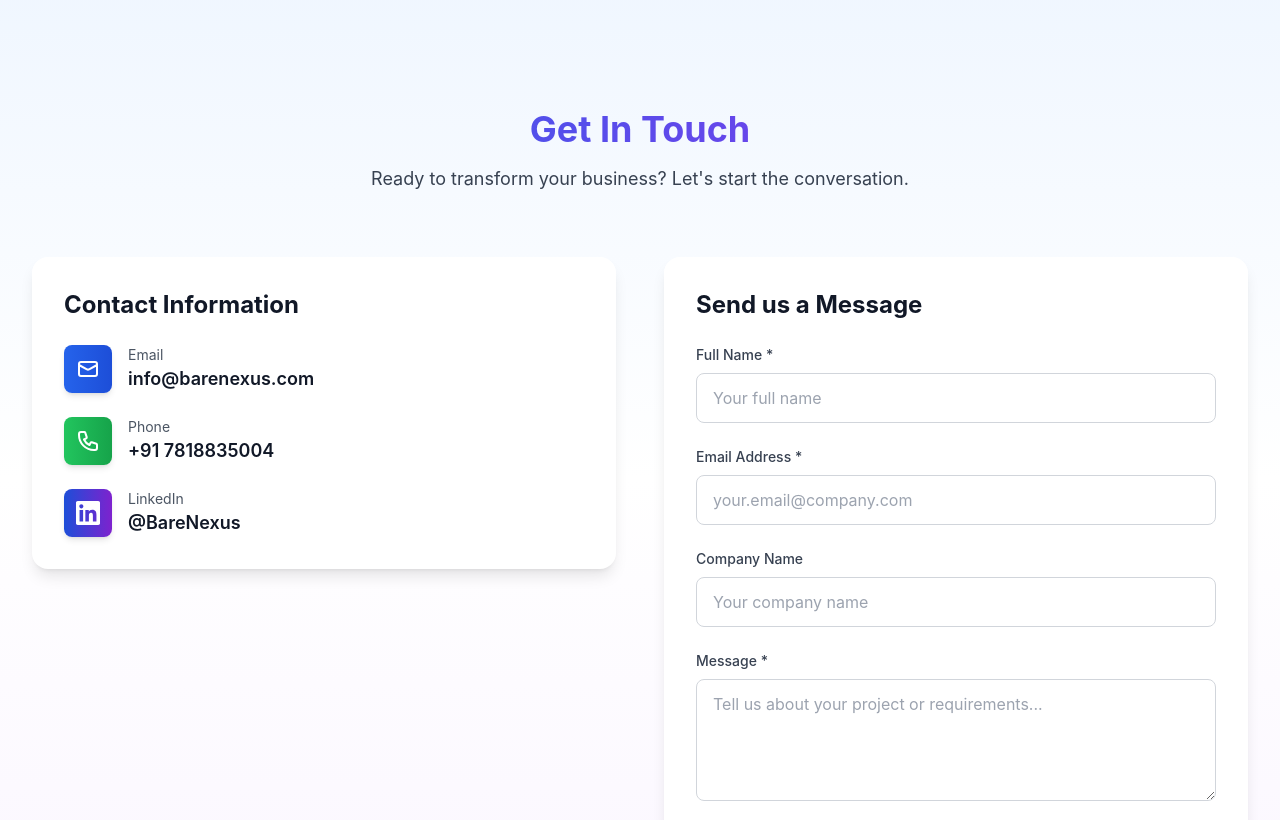
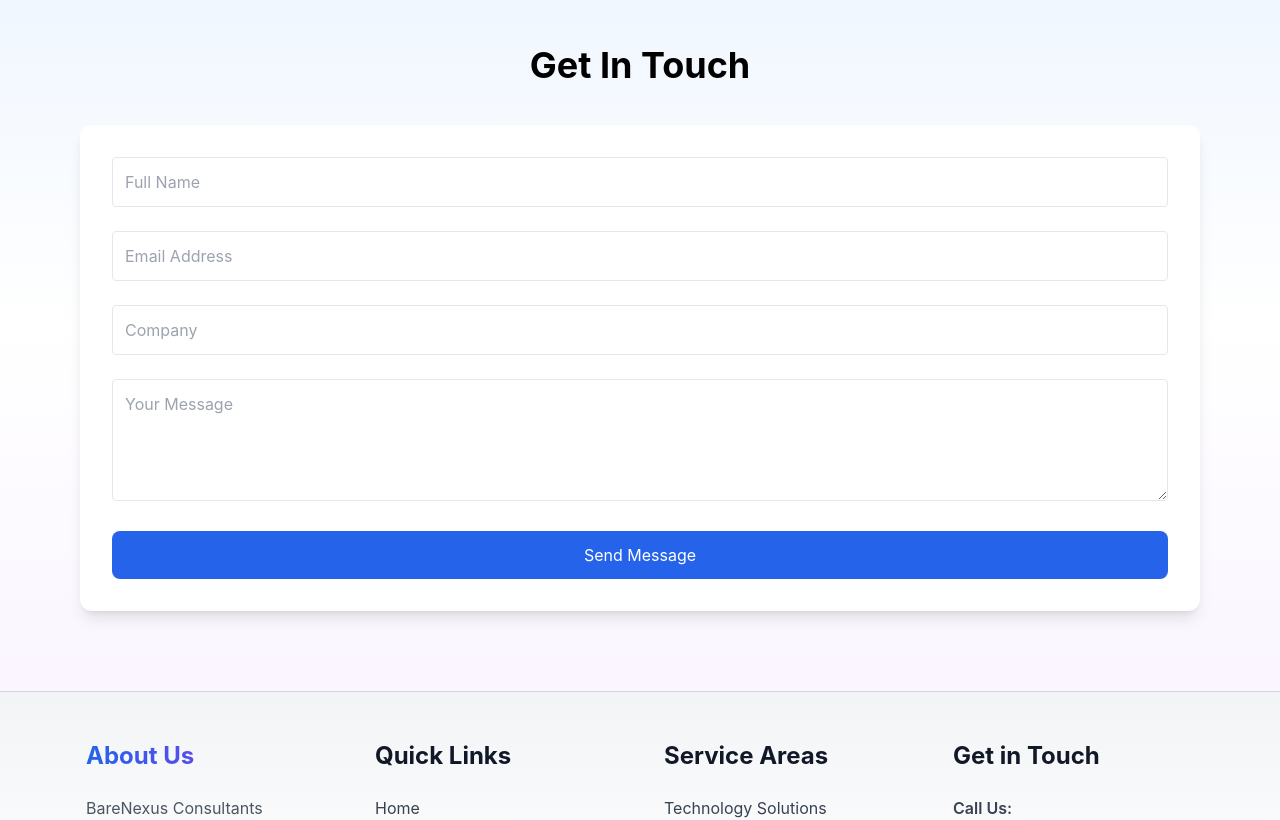
Before and after one commit to barenexus/barenexus_website, a React (Create React App) app: page / in a window 1280 px wide. Shown: the part 3060-3880 px from the top of the page. Built offline with nearby package versions, Linux system fonts and the light colour scheme.

Commit message:
form update

```diff
--- a/src/Pages/Contact.jsx
+++ b/src/Pages/Contact.jsx
@@ -1,33 +1,31 @@
-import React, { useEffect, useState } from "react";
-import { getFormData } from "../services/dataServices";
-import AOS from "aos";
-import "aos/dist/aos.css";
+import React, { useState } from "react";
 import emailjs from "@emailjs/browser";
 
 const Contact = () => {
-  const [formData, setFormData] = useState({});
+  const [formData, setFormData] = useState({
+    name: "",
+    email: "",
+    company: "",
+    message: "",
+  });
 
-  useEffect(() => {
-    getFormData()
-      .then((data) => setFormData(data))
-      .catch((err) => console.error("Error loading users:", err));
+  const [loading, setLoading] = useState(false);
+  const [status, setStatus] = useState("");
 
-    // Initialize AOS
-    AOS.init({ duration: 1000, once: true, easing: "ease-in-out" });
-  }, []);
-
-  const handleInputChange = (e) => {
-    const { name, value } = e.target;
-    setFormData((prev) => ({
-      ...prev,
-      [name]: value,
-    }));
+  const handleChange = (e) => {
+    setFormData({
+      ...formData,
+      [e.target.name]: e.target.value,
+    });
   };
 
-  const handleSubmit = (e) => {
+  const handleSubmit = async (e) => {
     e.preventDefault();
 
-    emailjs.send(
+    setLoading(true);
+
+    try {
+      await emailjs.send(
         "service_mcs9ux9",
         "template_v24zt8e",
         {
@@ -36,207 +34,92 @@ const Contact = () => {
           company: formData.company,
           message: formData.message,
         },
-      "246FNW8tt9SxjvkU3"
-    )
-    .then(() => {
-      alert("Message sent successfully!");
-    })
-    .catch(() => {
-      alert("Failed to send message");
+        "246FNW8tt9SxjvkU3",
+      );
+
+      setStatus("success");
+
+      setFormData({
+        name: "",
+        email: "",
+        company: "",
+        message: "",
       });
+    } catch (error) {
+      setStatus("error");
+    }
+
+    setLoading(false);
   };
+
   return (
-    <section
-      id="contact"
-      className="py-20 bg-gradient-to-b from-blue-50 via-white to-purple-50"
+    <section className="py-20 bg-gradient-to-b from-blue-50 via-white to-purple-50">
+      <div className="max-w-6xl mx-auto px-4">
+        <h2 className="text-4xl font-bold text-center mb-10">Get In Touch</h2>
+
+        <form
+          onSubmit={handleSubmit}
+          className="bg-white p-8 rounded-xl shadow-lg space-y-6"
         >
-      <div className="mx-auto mt-16 px-4 sm:px-6 lg:px-8">
-        <div className="text-center mb-16" data-aos="fade-up">
-          <h2 className="text-3xl sm:text-4xl font-bold text-transparent bg-clip-text bg-gradient-to-r from-blue-600 to-purple-600 mb-4">
-            Get In Touch
-          </h2>
-          <p className="text-lg text-gray-700">
-            Ready to transform your business? Let's start the conversation.
-          </p>
-        </div>
-
-        <div className="grid lg:grid-cols-2 gap-12">
-          {/* Contact Information */}
-          <div className="space-y-8" data-aos="fade-right">
-            <div className="bg-white p-8 rounded-2xl shadow-lg hover:shadow-2xl transform hover:-translate-y-1 transition-all duration-300">
-              <h3 className="text-2xl font-bold text-gray-900 mb-6">
-                Contact Information
-              </h3>
-              <div className="space-y-6">
-                <div className="flex items-center" data-aos="fade-up">
-                  <div className="w-12 h-12 bg-gradient-to-r from-blue-600 to-blue-700 rounded-lg flex items-center justify-center mr-4 shadow-md">
-                    <svg
-                      className="w-6 h-6 text-white"
-                      fill="none"
-                      stroke="currentColor"
-                      viewBox="0 0 24 24"
-                    >
-                      <path
-                        strokeLinecap="round"
-                        strokeLinejoin="round"
-                        strokeWidth={2}
-                        d="M3 8l7.89 4.26a2 2 0 002.22 0L21 8M5 19h14a2 2 0 002-2V7a2 2 0 00-2-2H5a2 2 0 00-2 2v10a2 2 0 002 2z"
-                      />
-                    </svg>
-                  </div>
-                  <div>
-                    <p className="text-sm text-gray-600">Email</p>
-                    <a
-                      href="mailto:info@barenexus.com"
-                      className="text-lg font-semibold text-gray-900"
-                    >
-                      info@barenexus.com
-                    </a>
-                  </div>
-                </div>
-
-                <div className="flex items-center" data-aos="fade-up" data-aos-delay="200">
-                  <div className="w-12 h-12 bg-gradient-to-r from-green-500 to-green-600 rounded-lg flex items-center justify-center mr-4 shadow-md">
-                    <svg
-                      className="w-6 h-6 text-white"
-                      fill="none"
-                      stroke="currentColor"
-                      viewBox="0 0 24 24"
-                    >
-                      <path
-                        strokeLinecap="round"
-                        strokeLinejoin="round"
-                        strokeWidth={2}
-                        d="M3 5a2 2 0 012-2h3.28a1 1 0 01.948.684l1.498 4.493a1 1 0 01-.502 1.21l-2.257 1.13a11.042 11.042 0 005.516 5.516l1.13-2.257a1 1 0 011.21-.502l4.493 1.498a1 1 0 01.684.949V19a2 2 0 01-2 2h-1C9.716 21 3 14.284 3 6V5z"
-                      />
-                    </svg>
-                  </div>
-                  <div>
-                    <p className="text-sm text-gray-600">Phone</p>
-                    <a
-                      href="tel:+917818835004"
-                      className="text-lg font-semibold text-gray-900"
-                    >
-                      +91 7818835004
-                    </a>
-                  </div>
-                </div>
-
-                <div className="flex items-center" data-aos="fade-up" data-aos-delay="400">
-                  <div className="w-12 h-12 bg-gradient-to-r from-blue-700 to-purple-700 rounded-lg flex items-center justify-center mr-4 shadow-md">
-                    <svg
-                      className="w-6 h-6 text-white"
-                      fill="currentColor"
-                      viewBox="0 0 24 24"
-                    >
-                      <path d="M20.447 20.452h-3.554v-5.569c0-1.328-.027-3.037-1.852-3.037-1.853 0-2.136 1.445-2.136 2.939v5.667H9.351V9h3.414v1.561h.046c.477-.9 1.637-1.85 3.37-1.85 3.601 0 4.267 2.37 4.267 5.455v6.286zM5.337 7.433c-1.144 0-2.063-.926-2.063-2.065 0-1.138.92-2.063 2.063-2.063 1.14 0 2.064.925 2.064 2.063 0 1.139-.925 2.065-2.064 2.065zm1.782 13.019H3.555V9h3.564v11.452zM22.225 0H1.771C.792 0 0 .774 0 1.729v20.542C0 23.227.792 24 1.771 24h20.451C23.2 24 24 23.227 24 22.271V1.729C24 .774 23.2 0 22.222 0h.003z" />
-                    </svg>
-                  </div>
-                  <div>
-                    <p className="text-sm text-gray-600">LinkedIn</p>
-                    <a
-                      href="https://www.linkedin.com/company/barenexus/"
-                      className="text-lg font-semibold text-gray-900"
-                    >
-                      @BareNexus
-                    </a>
-                  </div>
-                </div>
-              </div>
-            </div>
-          </div>
-
-          {/* Contact Form */}
-          <div
-            className="bg-white p-8 rounded-2xl shadow-lg hover:shadow-2xl transform hover:-translate-y-1 transition-all duration-300"
-            data-aos="zoom-in"
-          >
-            <h3 className="text-2xl font-bold text-gray-900 mb-6">
-              Send us a Message
-            </h3>
-            <form onSubmit={handleSubmit} className="space-y-6">
-              <div data-aos="fade-up">
-                <label
-                  htmlFor="name"
-                  className="block text-sm font-medium text-gray-700 mb-2"
-                >
-                  Full Name *
-                </label>
           <input
             type="text"
-                  id="name"
             name="name"
+            placeholder="Full Name"
             value={formData.name}
-                  onChange={handleInputChange}
+            onChange={handleChange}
             required
-                  className="w-full px-4 py-3 border border-gray-300 rounded-lg focus:ring-2 focus:ring-blue-600 focus:border-transparent transition-all duration-200"
-                  placeholder="Your full name"
+            className="w-full border p-3 rounded"
           />
-              </div>
-              <div data-aos="fade-up" data-aos-delay="200">
-                <label
-                  htmlFor="email"
-                  className="block text-sm font-medium text-gray-700 mb-2"
-                >
-                  Email Address *
-                </label>
+
           <input
             type="email"
-                  id="email"
             name="email"
+            placeholder="Email Address"
             value={formData.email}
-                  onChange={handleInputChange}
+            onChange={handleChange}
             required
-                  className="w-full px-4 py-3 border border-gray-300 rounded-lg focus:ring-2 focus:ring-blue-600 focus:border-transparent transition-all duration-200"
-                  placeholder="your.email@company.com"
+            className="w-full border p-3 rounded"
           />
-              </div>
-              <div data-aos="fade-up" data-aos-delay="400">
-                <label
-                  htmlFor="company"
-                  className="block text-sm font-medium text-gray-700 mb-2"
-                >
-                  Company Name
-                </label>
+
           <input
             type="text"
-                  id="company"
             name="company"
+            placeholder="Company"
             value={formData.company}
-                  onChange={handleInputChange}
-                  className="w-full px-4 py-3 border border-gray-300 rounded-lg focus:ring-2 focus:ring-blue-600 focus:border-transparent transition-all duration-200"
-                  placeholder="Your company name"
+            onChange={handleChange}
+            className="w-full border p-3 rounded"
           />
-              </div>
-              <div data-aos="fade-up" data-aos-delay="600">
-                <label
-                  htmlFor="message"
-                  className="block text-sm font-medium text-gray-700 mb-2"
-                >
-                  Message *
-                </label>
+
           <textarea
-                  id="message"
             name="message"
+            placeholder="Your Message"
             value={formData.message}
-                  onChange={handleInputChange}
+            onChange={handleChange}
             required
-                  rows={4}
-                  className="w-full px-4 py-3 border border-gray-300 rounded-lg focus:ring-2 focus:ring-blue-600 focus:border-transparent transition-colors duration-200"
-                  placeholder="Tell us about your project or requirements..."
+            rows="4"
+            className="w-full border p-3 rounded"
           />
-              </div>
+
           <button
             type="submit"
-                className="w-full bg-gradient-to-r from-blue-600 to-purple-600 text-white py-3 px-6 rounded-lg font-semibold hover:from-blue-700 hover:to-purple-700 transform hover:scale-105 transition-all duration-300 shadow-lg"
-                data-aos="fade-up"
-                data-aos-delay="800"
+            disabled={loading}
+            className="w-full bg-blue-600 text-white py-3 rounded-lg hover:bg-blue-700 transition"
           >
-                Send Message
+            {loading ? "Sending..." : "Send Message"}
           </button>
+
+          {status === "success" && (
+            <p className="text-green-600 text-center">
+              Message sent successfully!
+            </p>
+          )}
+
+          {status === "error" && (
+            <p className="text-red-600 text-center">
+              Something went wrong. Please try again.
+            </p>
+          )}
         </form>
-          </div>
-        </div>
       </div>
     </section>
   );
```
Lines whose indentation alone changed are shown as unchanged.
